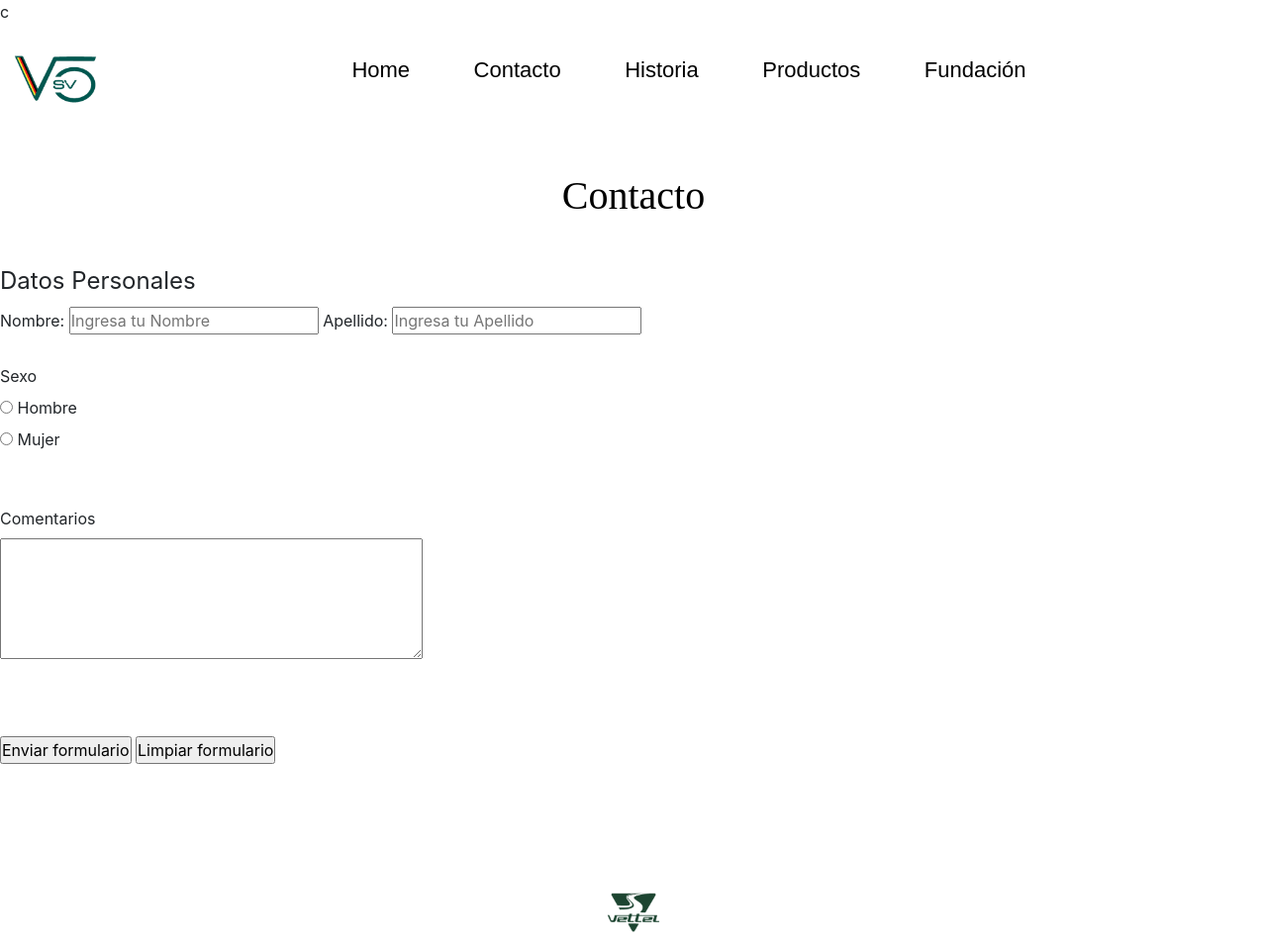
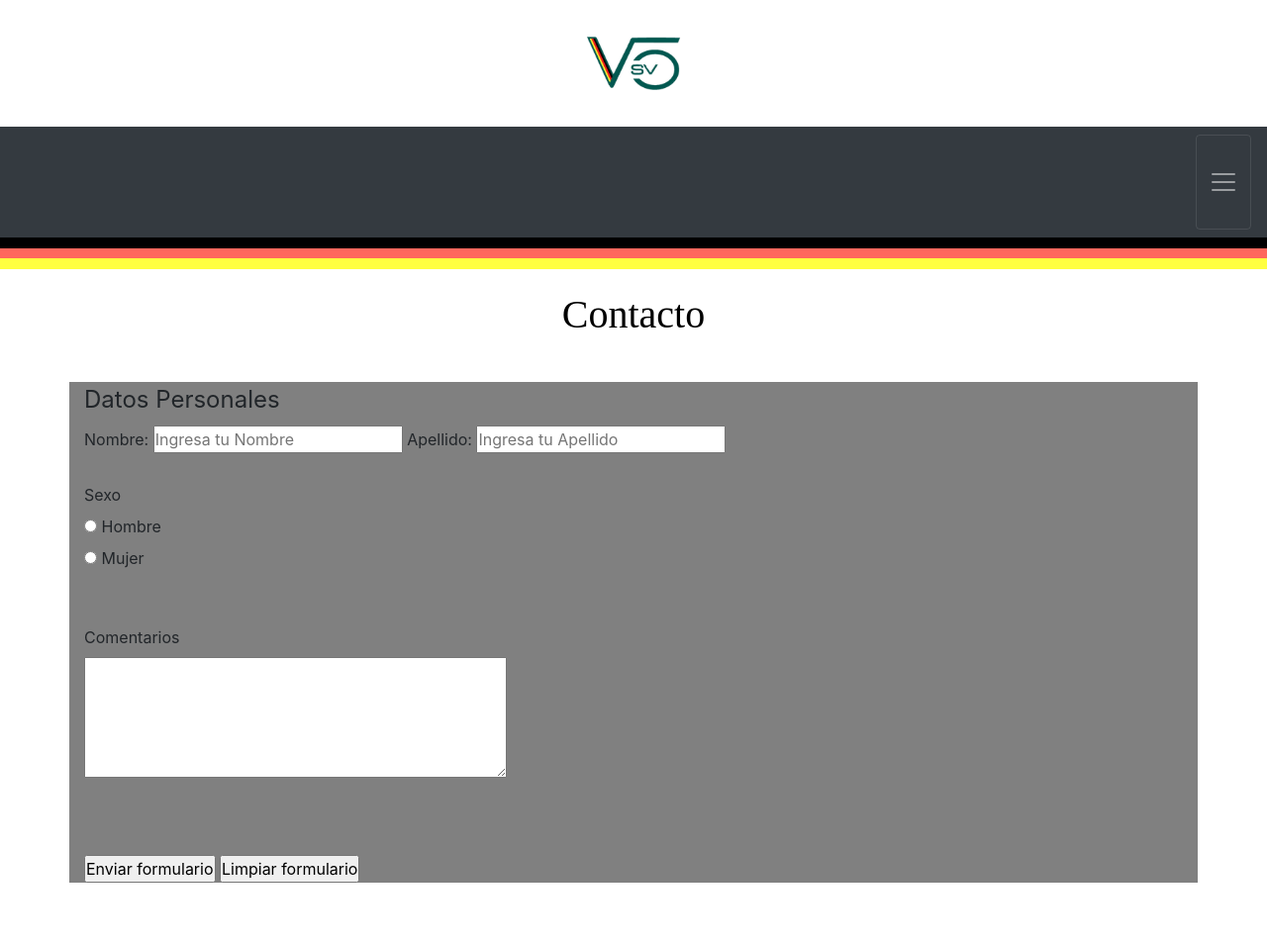
Before and after one commit to MiguelGardun0/Proyecto-Final, a plain HTML site: page pages/contacto.html in a window 1280 px wide. Shown: the top 955 px of the page at 99% size. Drawn offline with Linux system fonts and the light colour scheme.

Commit message:
MAQUETANDO CON BOOTSTRAP

```diff
--- a/assets/css/estilos.css
+++ b/assets/css/estilos.css
@@ -8,20 +8,6 @@
 @import url('https://fonts.googleapis.com/css2?family=Josefin+Sans&display=swap');
 @import url('https://fonts.googleapis.com/css2?family=Bebas+Neue&display=swap');
 
-/*body{
-    display: grid;
-    grid-template-areas:
-    "header"
-    "main"
-    "footer";
-    grid-template-rows: 80px 1fr 50px;
-    grid-row-gap: 10px;
-    grid-column-gap: 5px;
-    width: 100%;
-    height: 100vh;}
-*/
-
- /*Inicio header*/
 .imgHeader{
     background-color: white;
 }
@@ -79,7 +65,12 @@ a{
 
 
 }
-
+#imgBody{
+width: 100%;
+}
+#imgBodyPC{
+display: none;
+}
 h1{
 
     text-align: center;
@@ -147,7 +138,9 @@ h3{
     padding-bottom: 25px;
 
 }
-
+.formulario{
+    background-color: gray;
+}
 .imgChica{
     height: auto;
     width: 200px;
@@ -236,28 +229,18 @@ header  nav  ul  li {
 
 }
 header img{
-    width:7rem;
+    width:8rem;
     height:auto;
-    display: block;
-    float: left;}
+}
 h2{
-    font-size: 30x;
+    font-size: 25px;
 }
 header {
-    display: flex;
-    z-index: 999;
-    min-height: 80px;
     width: 100%;
-    background: white;
-    min-height: 80px;
-    height: 6rem;
-    align-content: center;
-    justify-content: center;
+    background: grey;
 }
 nav{
-height:7rem;
 width:100%;
-background-color: white;
 
 }
 #footer--img{
@@ -268,4 +251,12 @@ background-color: white;
     margin-top:120px;
     width: 5rem;
 }
+#imgBody{
+    display: none;
 }
+#imgBodyPC{
+width: 100%;
+display: block;
+}
+
+}
--- a/index.html
+++ b/index.html
@@ -7,7 +7,7 @@
     <link rel="stylesheet" href="./assets/css/animate.css" />
     <script src="./assets/js/jquery.slim.min.js"></script>
     <script src="./assets/js/bootstrap.bundle.min.js"></script>
-    <script src="./assets/js/wow.js"></script>c
+    <script src="./assets/js/wow.js"></script>
 
     <link rel="stylesheet" href="./assets/css/estilos.css" />
     <script>
@@ -20,7 +20,7 @@
 <body>
 <!--inicio header-->
     <header>
-    <div class=" imgHeader d-flex justify-content-center col-sm-12 ">
+    <div class=" imgHeader d-flex justify-content-center col-sm-12">
         <a href="index.html"><img src="./assets/img/sb5.jpg"></a>
     </div>
     <nav class="navbar navbar-dark bg-dark justify-content-end">
@@ -42,7 +42,8 @@
 <!--Fin header-->
     <main>
         <div>
-            <img src="https://wallpaperaccess.com/full/1483964.jpg" width="100%">
+            <img src="https://wallpaperaccess.com/full/1483964.jpg" id="imgBody">
+            <img src="https://i.pinimg.com/originals/31/29/45/312945fb699326978f085aeba6adc6e0.jpg" id="imgBodyPC">
         </div>
         <section>
         <h1 class="container">Pagina Oficial de Sebastian Vettel</h1>
--- a/pages/contacto.html
+++ b/pages/contacto.html
@@ -7,26 +7,35 @@
     <link rel="stylesheet" href="../assets/css/animate.css" />
     <script src="../assets/js/jquery.slim.min.js"></script>
     <script src="../assets/js/bootstrap.bundle.min.js"></script>
-    <script src="../assets/js/wow.js"></script>c
+    <script src="../assets/js/wow.js"></script>
 
     <link rel="stylesheet" href="../assets/css/estilos.css" />
     <script>
         new WOW().init();
     </script>
+</head>
 <!--Inicio body-->
 <body>
+<!--inicio header-->
     <header>
-<!--inicio header-->
-        <a href="../index.html"><img src="../assets/img/sb5.jpg" alt="Sebastian vettel logo" width="6%"></a>
-        <nav>
-            <ul>
-                <li><a href="../index.html">Home</a></li>
-                <li><a href="contacto.html">Contacto</a></li>
-                <li><a href="historia.html">Historia</a></li>
-                <li><a href="productos.html">Productos</a></li>
-                <li><a href="fundacion.html">Fundación</a></li>
+    <div class=" imgHeader d-flex justify-content-center col-sm-12">
+        <a href="index.html"><img src="../assets/img/sb5.jpg"></a>
+    </div>
+    <nav class="navbar navbar-dark bg-dark justify-content-end">
+        <button class="navbar-toggler navHeight" type="button" data-toggle="collapse" data-target="#collapsibleNavbar">
+             <span class="navbar-toggler-icon"></span>
+        </button>
+        <div class="collapse navbar-collapse" id="collapsibleNavbar">
+            <ul class="navbar-nav">
+                <li class="nav-item"><a  class="nav-link" href="../index.html">Home</a></li>
+                <li class="nav-item"><a class="nav-link" href="contacto.html">Contacto</a></li>
+                <li class="nav-item"><a class="nav-link" href="historia.html">Historia</a></li>
+                <li class="nav-item"><a class="nav-link" href="productos.html">Productos</a></li>
+                <li class="nav-item"><a class="nav-link" href="fundacion.html">Fundación</a></li>
             </ul>
-        </nav>
+        </div>
+    </nav>
+    <div class="header-wrapper"></div>
     </header>
 <!--Fin header-->
     <main>
@@ -35,7 +44,7 @@
                 <h1>Contacto</h1>
             </article>
         </section>
-        <section>
+        <div class="container formulario">
             <form action="contacto.html" method="GET" enctype="application/x-www-form-urlencoded">
                 <fieldset>
                   <legend>Datos Personales</legend>
@@ -68,15 +77,16 @@
                   <input type="reset" value="Limpiar formulario"/>
                 </div>
             </form>
-        </section>
+        </div>
     </main>
     <footer>
-        <div>
-            <img class="wow animate_animated animate__zoomIn" data-wow-duration="1s" src="../assets/img/sv5.png" alt="Sebastian vettel logo" width="5%" id="footer--img">
-            <a href="../pages/productos.html">Compras</a>
+        <div >
+            <img src="../assets/img/sv5.png" alt="Sebastian vettel logo" width="5%" id="footer--img" class="wow animate_animated animate__zoomIn" data-wow-duration="1s">
+            <a href="productos.html">Compras</a>
             <p>Redes Sociales</p>
-            <a href="../pages/contacto.html">Contacto</a>
+            <a href="contacto.html">Contacto</a>
         </div>
+        <div class="footer-wrapper"></div>
     </footer>
 </body>
 <!--Fin body-->
```
Also changed, not shown: pages/fundacion.html (+19 -11 lines), pages/historia.html (+18 -10 lines), pages/productos.html (+18 -10 lines).
